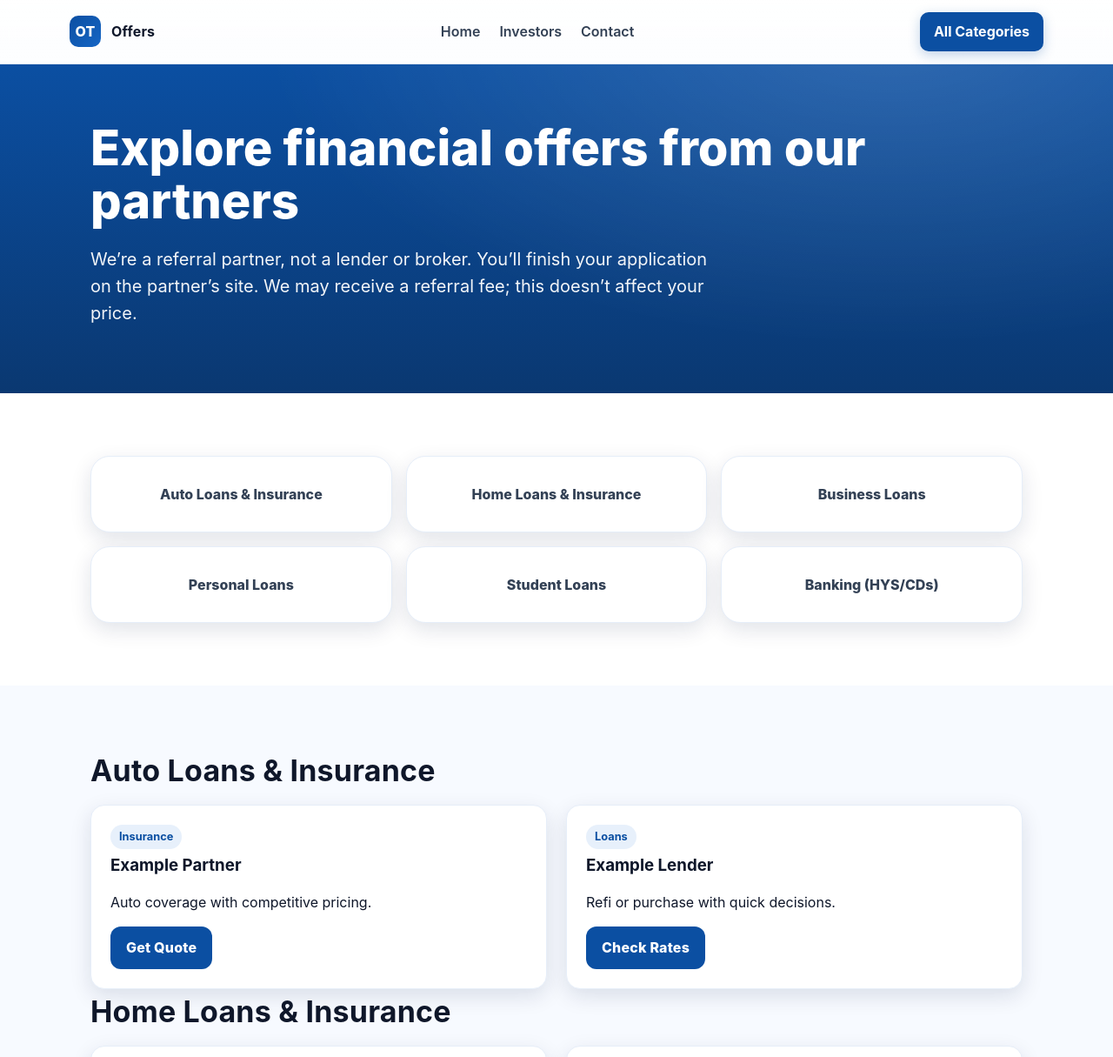
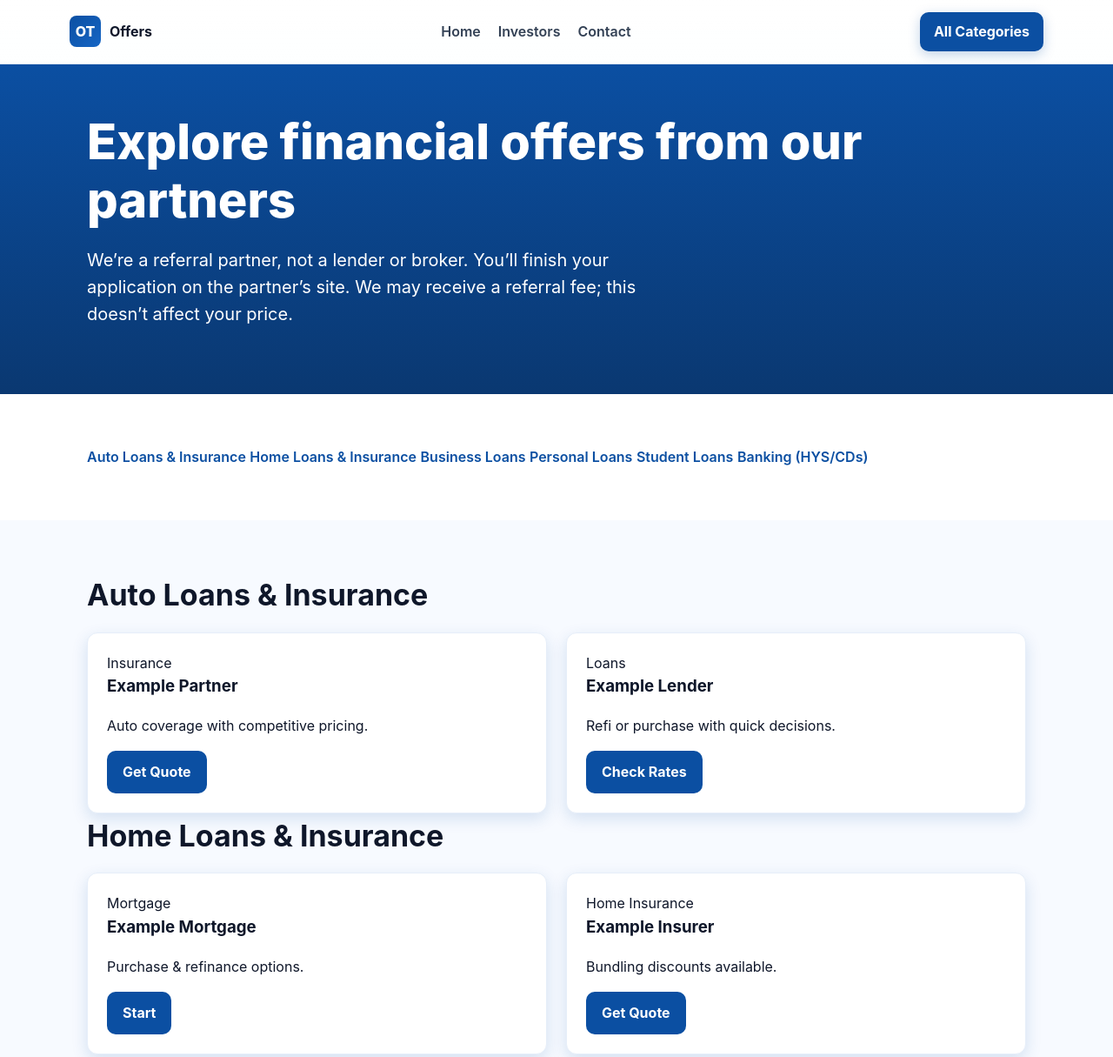
Before and after one commit to omteasley/omteasley-holdings-co.io, a plain HTML site: page offers/index.html in a window 1280 px wide. Shown: the top 1215 px of the page at 87% size. Drawn offline with Linux system fonts and the light colour scheme; a script that the page names is missing.

Commit message:
Update main.css

```diff
--- a/assets/css/main.css
+++ b/assets/css/main.css
@@ -1,114 +1,227 @@
-:root{
-  --blue-900:#0A3871;
-  --blue-800:#0B4FA2;
-  --blue-700:#1666C5;
-  --blue-100:#E7F0FB;
-  --ink-900:#0F172A;
-  --ink-700:#334155;
-  --ink-500:#64748B;
-  --surface:#FFFFFF;
-  --radius:16px;
-  --shadow:0 8px 24px rgba(2,24,62,.12);
-  --maxw:1120px;
-}
-*,*::before,*::after{box-sizing:border-box}
-html,body{height:100%}
-body{margin:0;font-family:ui-sans-serif,-apple-system,Segoe UI,Roboto,Helvetica,Arial;
-  color:var(--ink-900);background:#F7FAFF;line-height:1.55}
-a{color:var(--blue-800);text-decoration:none}
-a:hover{color:var(--blue-700)}
-.container{max-width:var(--maxw);margin-inline:auto;padding:0 24px}
-
-/* Header */
-header{position:sticky;top:0;z-index:50;backdrop-filter:saturate(150%) blur(8px);
-  background:linear-gradient(180deg,rgba(255,255,255,.92),rgba(255,255,255,.72));
-  border-bottom:1px solid rgba(11,79,162,.12)}
-.nav{display:flex;align-items:center;justify-content:space-between;gap:16px;padding:14px 0}
-.brand{display:flex;align-items:center;gap:12px;font-weight:700;letter-spacing:.2px}
-.brand-logo{width:36px;height:36px;border-radius:10px;
-  background:linear-gradient(135deg,var(--blue-800),var(--blue-700));
-  display:grid;place-items:center;color:#fff;font-weight:800}
-nav ul{list-style:none;display:flex;gap:22px;margin:0;padding:0}
-nav a{font-weight:600;color:var(--ink-700)}
-nav a:hover{color:var(--blue-800)}
-.cta{display:inline-block;padding:10px 16px;border-radius:10px;background:var(--blue-800);
-  color:#fff;font-weight:700;box-shadow:0 4px 14px rgba(11,79,162,.25)}
-.cta:hover{background:var(--blue-700)}
-.menu-btn{display:none;border:0;background:transparent;font-size:22px}
-
-/* Hero */
-.hero{position:relative;overflow:hidden;color:#fff;
-  background:radial-gradient(1200px 600px at 80% -10%,rgba(255,255,255,.15),transparent 60%),
-  linear-gradient(180deg,var(--blue-800),var(--blue-900))}
-.hero .wrap{display:grid;grid-template-columns:1.3fr .7fr;gap:48px;padding:96px 0}
-.eyebrow{text-transform:uppercase;letter-spacing:.22em;font-weight:800;font-size:.8rem;opacity:.9}
-.h1{font-size:clamp(32px,5vw,56px);line-height:1.1;margin:10px 0 16px;font-weight:800}
-.lead{font-size:clamp(16px,2.2vw,20px);opacity:.95;max-width:58ch}
-.hero-card{background:rgba(255,255,255,.08);border:1px solid rgba(255,255,255,.2);
-  border-radius:var(--radius);padding:24px;box-shadow:var(--shadow)}
-.hero-list{margin:0;padding-left:18px}
-.hero-list li{margin:8px 0}
-.hero-cta{margin-top:18px;display:flex;gap:12px;flex-wrap:wrap}
-.hero-cta .ghost{background:transparent;border:1.5px solid rgba(255,255,255,.7)}
-
-/* LEFT-SIDE HERO CAROUSEL (desktop) */
-.hero-carousel{
-  position:absolute;left:6vw;top:150px; /* nudge to align with the “L” in Long‑term */
-  width:min(320px,24vw);aspect-ratio:4/5;border-radius:18px;overflow:hidden;
-  box-shadow:0 10px 30px rgba(0,0,0,.25);border:1px solid rgba(255,255,255,.35);
-  opacity:.92
-}
-.hero-carousel img{position:absolute;inset:0;width:100%;height:100%;object-fit:cover;transition:opacity .8s ease}
-.hero-carousel img[aria-hidden="true"]{opacity:0}
-@media (max-width:980px){
-  .hero .wrap{grid-template-columns:1fr}
-  .hero-carousel{position:relative;left:auto;top:auto;margin:8px auto 20px;width:92%;max-width:520px;aspect-ratio:16/9}
+/* ===============================
+   Global Styles
+================================= */
+:root {
+  --blue-900: #0A3871; /* deep navy */
+  --blue-800: #0B4FA2; /* primary */
+  --blue-700: #1666C5; /* hover */
+  --blue-100: #E7F0FB; /* light tint */
+  --ink-900: #0F172A;  /* near-black */
+  --ink-700: #334155;  /* body text */
+  --ink-500: #64748B;  /* captions */
+  --surface: #FFFFFF;  /* cards */
+  --radius: 12px;
+  --shadow: 0 6px 18px rgba(11,79,162,.15);
+  --maxw: 1120px;
 }
 
-/* Trust row */
-.trust{background:#fff;border-bottom:1px solid #EEF2FF}
-.trust .row{display:flex;gap:28px;justify-content:space-between;align-items:center;padding:18px 0;flex-wrap:wrap}
-.trust .pill{font-size:.85rem;color:var(--ink-500)}
+*,
+*::before,
+*::after {
+  box-sizing: border-box;
+}
 
-/* Sections */
-section{padding:72px 0}
-.section-title{font-size:clamp(22px,3vw,34px);margin:0 0 12px;letter-spacing:.2px}
-.muted{color:var(--ink-500)}
+html, body {
+  height: 100%;
+  margin: 0;
+  padding: 0;
+  font-family: ui-sans-serif, -apple-system, Segoe UI, Roboto, Helvetica Neue, Arial, sans-serif;
+  color: var(--ink-900);
+  background: #F7FAFF;
+  line-height: 1.55;
+}
 
-/* Grid & cards */
-.grid{display:grid;gap:22px}
-.grid.cols-3{grid-template-columns:repeat(3,minmax(0,1fr))}
-.grid.cols-2{grid-template-columns:repeat(2,minmax(0,1fr))}
-@media (max-width:980px){.grid.cols-3{grid-template-columns:1fr 1fr}}
-@media (max-width:640px){
-  nav ul{display:none}
-  .menu-btn{display:block}
-  .grid.cols-3,.grid.cols-2{grid-template-columns:1fr}
-  .trust .row{gap:12px;justify-content:center}
+a {
+  color: var(--blue-800);
+  text-decoration: none;
+  font-weight: 600;
 }
-.card{background:var(--surface);border:1px solid #E6EEF9;border-radius:var(--radius);box-shadow:var(--shadow);padding:22px}
-.card h3{margin:4px 0 8px}
-.badge{display:inline-block;padding:4px 10px;border-radius:999px;font-size:.8rem;background:var(--blue-100);color:var(--blue-800);font-weight:700}
-.btn{display:inline-block;padding:12px 18px;border-radius:12px;font-weight:800;letter-spacing:.2px}
-.btn.primary{background:var(--blue-800);color:#fff}
-.btn.primary:hover{background:var(--blue-700)}
-.btn.ghost{border:1.5px solid #CBD6EA}
 
-/* Bubble tiles */
-.bubbles{display:grid;grid-template-columns:repeat(3,minmax(0,1fr));gap:16px}
-.bubble{
-  border-radius:22px;background:#fff;border:1px solid #E6EEF9;box-shadow:var(--shadow);
-  padding:22px;display:flex;align-items:center;justify-content:center;text-align:center;
-  font-weight:800;color:var(--ink-700);min-height:88px
+a:hover {
+  color: var(--blue-700);
 }
-.bubble:hover{outline:3px solid var(--blue-100);color:var(--blue-800)}
-@media (max-width:900px){.bubbles{grid-template-columns:repeat(2,minmax(0,1fr))}}
-@media (max-width:520px){.bubbles{grid-template-columns:1fr}}
 
-/* Footer */
-footer{background:#0B1220;color:#C7D2FE}
-footer a{color:#C7D2FE}
-.footer-top{padding:48px 0}
-.footer-grid{display:grid;gap:22px;grid-template-columns:2fr 1fr 1fr}
-.fineprint{font-size:.85rem;color:#A5B4FC}
-@media (max-width:900px){.footer-grid{grid-template-columns:1fr}}
+.container {
+  max-width: var(--maxw);
+  margin-inline: auto;
+  padding: 0 20px;
+}
+
+/* ===============================
+   Header & Nav
+================================= */
+header {
+  position: sticky;
+  top: 0;
+  z-index: 50;
+  backdrop-filter: saturate(150%) blur(8px);
+  background: linear-gradient(180deg, rgba(255,255,255,.95), rgba(255,255,255,.85));
+  border-bottom: 1px solid rgba(11,79,162,.12);
+}
+
+.nav {
+  display: flex;
+  align-items: center;
+  justify-content: space-between;
+  padding: 14px 0;
+}
+
+.brand {
+  display: flex;
+  align-items: center;
+  gap: 10px;
+  font-weight: 700;
+  font-size: 1rem;
+}
+
+.brand-logo {
+  width: 36px;
+  height: 36px;
+  border-radius: 8px;
+  background: linear-gradient(135deg, var(--blue-800), var(--blue-700));
+  display: grid;
+  place-items: center;
+  color: #fff;
+  font-weight: 800;
+}
+
+nav ul {
+  list-style: none;
+  display: flex;
+  gap: 20px;
+  margin: 0;
+  padding: 0;
+}
+
+nav a {
+  color: var(--ink-700);
+}
+
+nav a:hover {
+  color: var(--blue-800);
+}
+
+.cta {
+  padding: 10px 16px;
+  border-radius: 10px;
+  background: var(--blue-800);
+  color: #fff;
+  font-weight: 700;
+  box-shadow: 0 4px 14px rgba(11,79,162,.25);
+}
+
+.cta:hover {
+  background: var(--blue-700);
+}
+
+/* ===============================
+   Hero Section
+================================= */
+.hero {
+  color: #fff;
+  background: linear-gradient(180deg, var(--blue-800), var(--blue-900));
+  padding: 80px 0;
+  text-align: left;
+}
+
+.hero h1 {
+  font-size: clamp(32px, 5vw, 56px);
+  line-height: 1.2;
+  margin: 0 0 16px;
+  font-weight: 800;
+}
+
+.hero p {
+  font-size: clamp(16px, 2.2vw, 20px);
+  max-width: 650px;
+}
+
+.hero .buttons {
+  margin-top: 24px;
+  display: flex;
+  flex-wrap: wrap;
+  gap: 14px;
+}
+
+.btn {
+  display: inline-block;
+  padding: 12px 18px;
+  border-radius: 10px;
+  font-weight: 700;
+}
+
+.btn.primary {
+  background: var(--blue-800);
+  color: #fff;
+}
+
+.btn.primary:hover {
+  background: var(--blue-700);
+}
+
+.btn.ghost {
+  border: 1.5px solid #fff;
+  color: #fff;
+  background: transparent;
+}
+
+/* ===============================
+   Cards & Sections
+================================= */
+section {
+  padding: 60px 0;
+}
+
+.section-title {
+  font-size: clamp(22px, 3vw, 34px);
+  margin: 0 0 16px;
+}
+
+.card {
+  background: var(--surface);
+  border: 1px solid #E6EEF9;
+  border-radius: var(--radius);
+  padding: 22px;
+  box-shadow: var(--shadow);
+}
+
+.card h3 {
+  margin-top: 0;
+}
+
+.grid {
+  display: grid;
+  gap: 22px;
+}
+
+.grid.cols-2 {
+  grid-template-columns: repeat(2, minmax(0, 1fr));
+}
+
+.grid.cols-3 {
+  grid-template-columns: repeat(3, minmax(0, 1fr));
+}
+
+@media (max-width: 768px) {
+  .grid.cols-2, .grid.cols-3 {
+    grid-template-columns: 1fr;
+  }
+}
+
+/* ===============================
+   Footer
+================================= */
+footer {
+  background: #0B1220;
+  color: #C7D2FE;
+  padding: 40px 0;
+}
+
+footer a {
+  color: #C7D2FE;
+}
+
+footer .fineprint {
+  font-size: 0.85rem;
+  color: #A5B4FC;
+}
```
